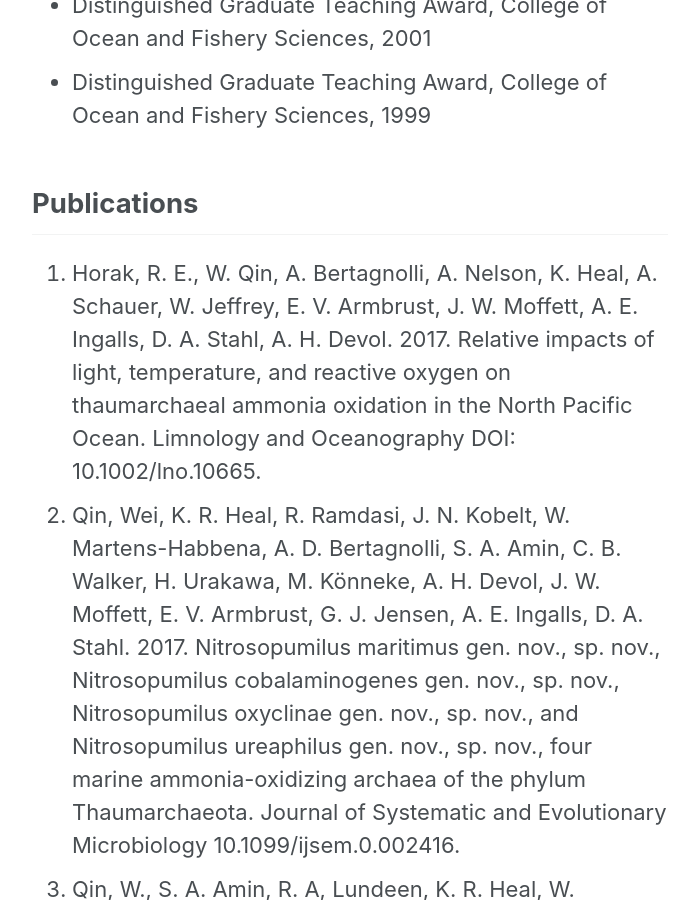
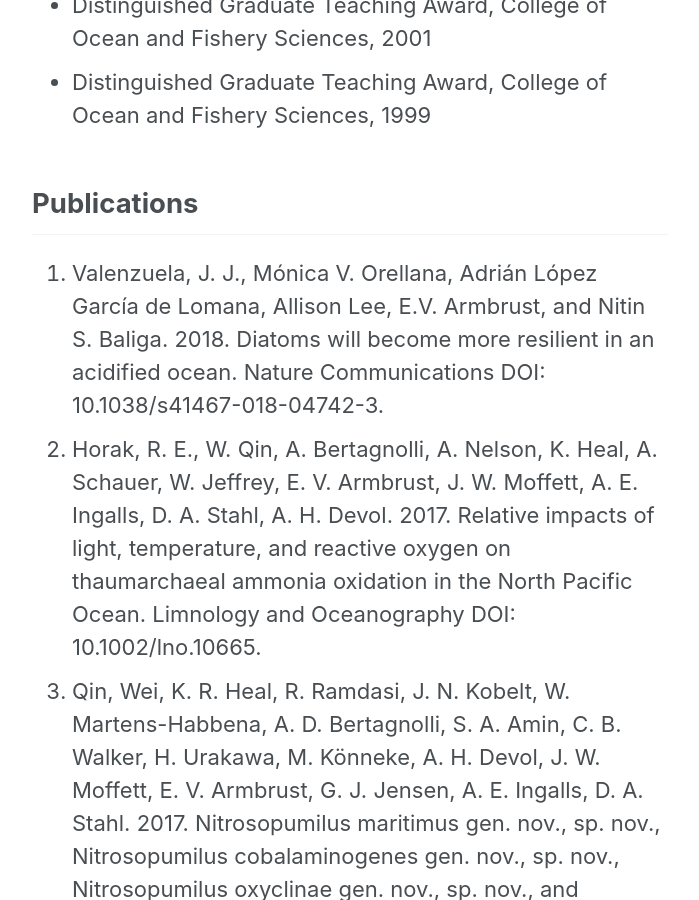
Before and after one commit to armbrustlab/armbrustlab.github.io, a Jekyll site: the page built from collections/_people/armbrust.md, in a window 1280 px wide and 900 px high, scrolled down 2948 px. Shown: the whole window, without its empty margins (290-989 px from the left). Built offline with Jekyll 4.4.1, drawn with Linux system fonts in a browser that asks for light colours; nearby versions of some CDN libraries.

Commit message:
Update armbrust.md

```diff
--- a/collections/_people/armbrust.md
+++ b/collections/_people/armbrust.md
@@ -39,6 +39,7 @@
 * Distinguished Graduate Teaching Award, College of Ocean and Fishery Sciences, 1999
 
 ## Publications
+1. Valenzuela, J. J., Mónica V. Orellana, Adrián López García de Lomana, Allison Lee,  E.V. Armbrust, and Nitin S. Baliga. 2018. Diatoms will become more resilient in an acidified ocean.  Nature Communications DOI: 10.1038/s41467-018-04742-3.
 1. Horak, R. E., W. Qin, A. Bertagnolli, A. Nelson, K. Heal, A. Schauer, W. Jeffrey, E. V. Armbrust, J. W. Moffett, A. E. Ingalls, D. A. Stahl, A. H. Devol. 2017. Relative impacts of light, temperature, and reactive oxygen on thaumarchaeal ammonia oxidation in the North Pacific Ocean. Limnology and Oceanography DOI: 10.1002/lno.10665.
 1. Qin, Wei, K. R. Heal, R. Ramdasi, J. N. Kobelt, W. Martens-Habbena, A. D. Bertagnolli, S. A. Amin, C. B. Walker, H. Urakawa, M. Könneke, A. H. Devol, J. W. Moffett, E. V. Armbrust, G. J. Jensen, A. E. Ingalls, D. A. Stahl. 2017. Nitrosopumilus maritimus gen. nov., sp. nov., Nitrosopumilus cobalaminogenes gen. nov., sp. nov., Nitrosopumilus oxyclinae gen. nov., sp. nov., and Nitrosopumilus ureaphilus gen. nov., sp. nov., four marine ammonia-oxidizing archaea of the phylum Thaumarchaeota. Journal of Systematic and Evolutionary Microbiology 10.1099/ijsem.0.002416.
 1. Qin, W., S. A. Amin, R. A, Lundeen, K. R. Heal, W. Martens-Habbena, S. Turkarslan, H. Urakawa, K. C. Costa, E. L. Hendrickson, T. Wang, D. A. C. Beck, S. M. Tequia, F. Taub, A. D. Holmes, T. M. Lowe, J. W. Moffett, A. H. Devol, N. S. Baliga, D. J. Arp, L. A. Sayavedra-Soto, M. Hackett, E. V. Armbrust, A. E. Ingalls, D. A. Stahl. 2017. Stress response analyses of a marine ammonia-oxidizing archaeon informs physiological status of environmental populations. ISME Journal doi:10.1038/ismej.2017.186.
```
